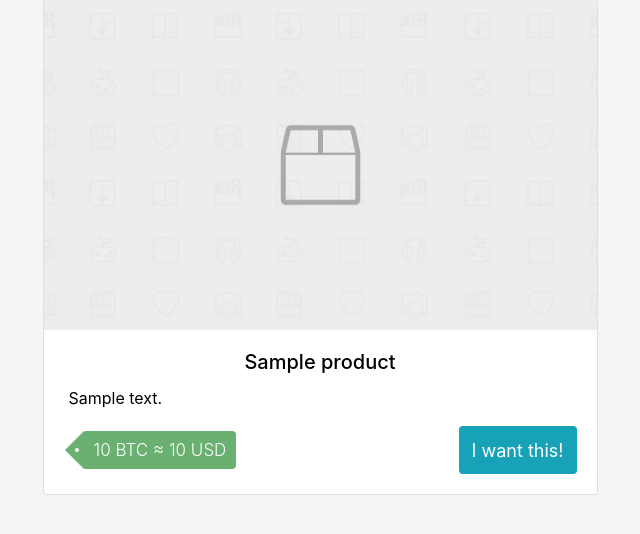
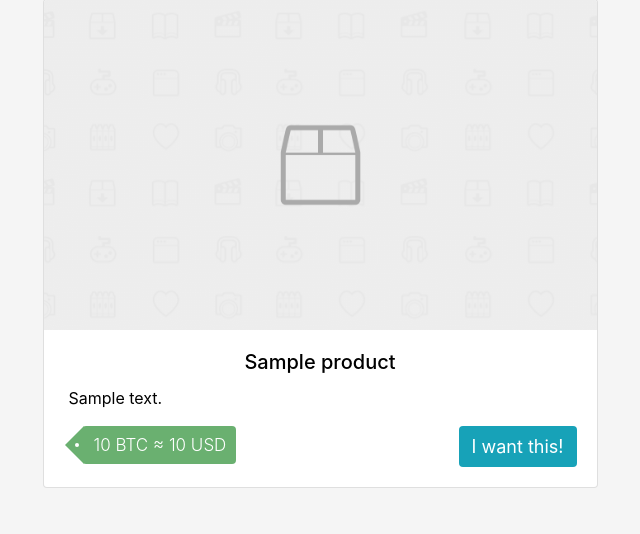
Before and after one commit to AJ-54/SatoshiBox, a Django app: template core/templates/buyerLanding.html in a window 1280 px wide. Shown: the part 51-585 px from the top of the page, without its empty margins (320-960 px from the left). Run offline with Django 3.2, Linux system fonts and the light colour scheme; tables that the repository leaves empty hold one stand-in row (values such as "Sample post"); the template is opened without the code that fills it: values that come from a table or form of the project are taken from there, most other values are stand-ins (such as "Sample title", 1, 10 or a date in 2020); some libraries are stand-ins or nearby versions.

Commit message:
slimmet buy button

```diff
--- a/core/templates/buyerLanding.html
+++ b/core/templates/buyerLanding.html
@@ -13,7 +13,7 @@
       <h5 class="card-title">{{object.product_name}}</h5>
       <p class="card-text">{{object.product_description}}</p>
       <div class='row mt-3 mx-0'>
-      <p class="card-price">{{btc_price}} BTC ≈ {{usd_price}} USD</p>
+      <p class="card-price my-0">{{btc_price}} BTC ≈ {{usd_price}} USD</p>
       <button type="submit" id='submitbtn' class="btn ml-auto"><a href="{% url 'core:product_pay_buyer' object.uid%}?crypto=BTC"
         style="text-decoration:none;color:white;">I want this! </a></button>
         {% comment %} <button type="submit" id='submitbtn' class="btn"><a
```
